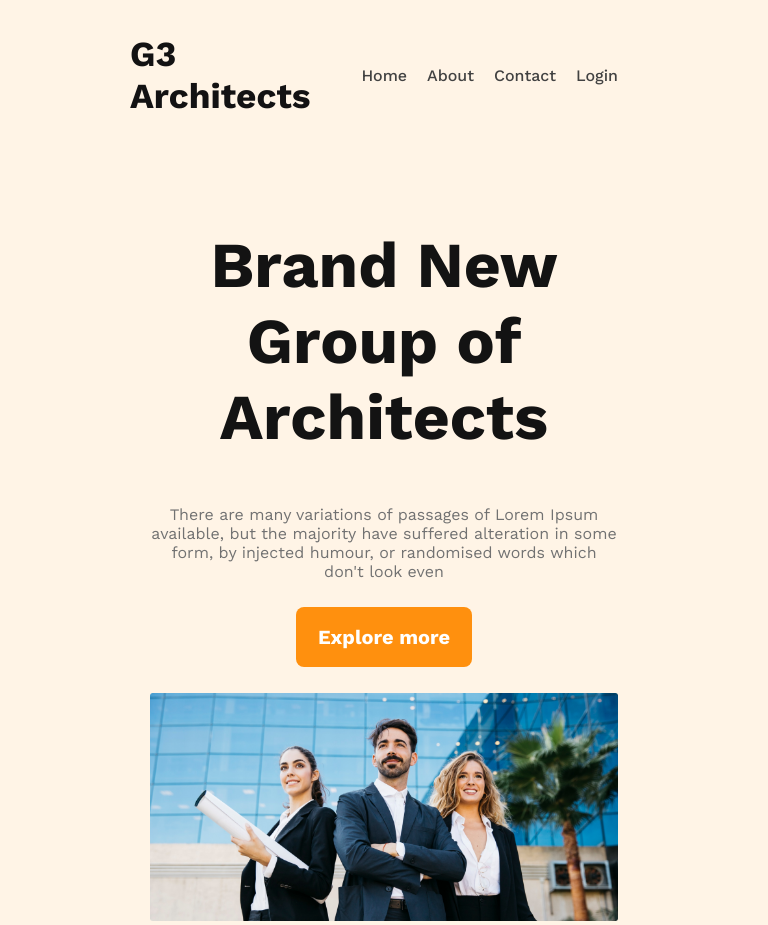
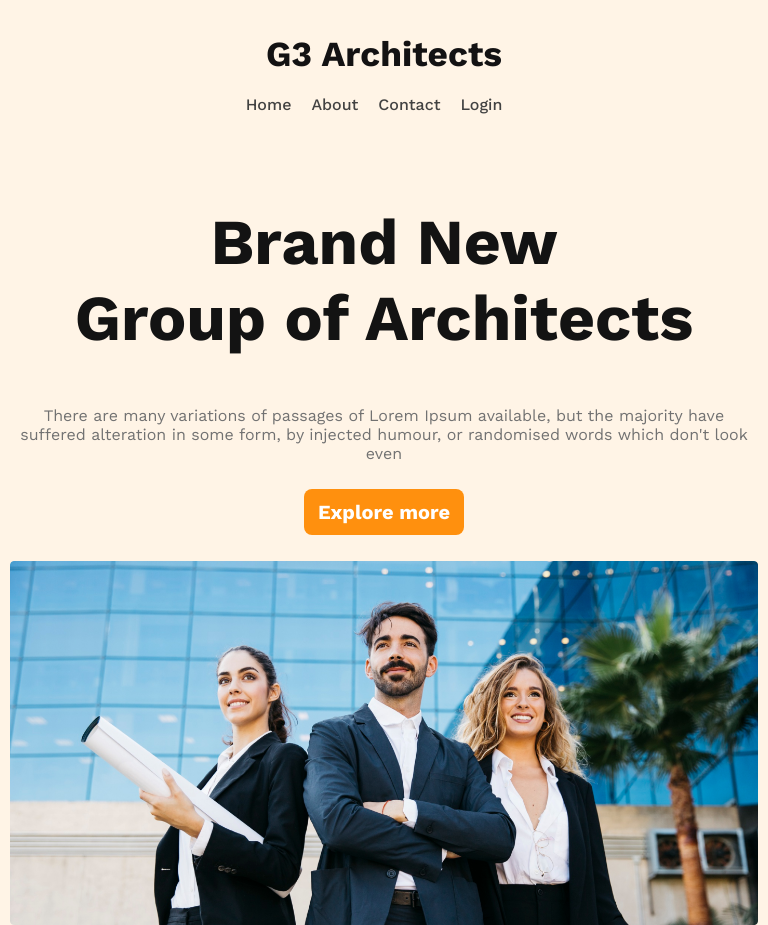
Before and after one commit to Mohammadarifcoding/g3-artic-website, a plain HTML site: page index.html in a window 768 px wide. Shown: the top 925 px of the page. Drawn offline with nearby package versions, Linux system fonts and the light colour scheme.

Commit message:
Making the banner also responsive

```diff
--- a/index.html
+++ b/index.html
@@ -45,7 +45,7 @@
             the majority have suffered alteration in some form, by injected
             humour, or randomised words which don't look even
           </p>
-          <button class="btn-primary">Explore more</button>
+          <button class="btn-primary btn-responsive">Explore more</button>
         </div>
 
         <img src="images/banner.png" alt="" />
--- a/responsive.css
+++ b/responsive.css
@@ -1,5 +1,8 @@
 @media screen and (max-width:576px) {
-
+    .btn-responsive{
+            font-size: 1rem;
+            padding: 9px 11px;
+    }
     header{
         padding: 33px 10px 130px 10px;
     }
@@ -23,3 +26,16 @@
 
     }
 }
+@media screen and (min-width:577px) and (max-width:900px) {
+    nav{
+        flex-direction: column;
+        text-align: center;
+        gap: 20px;
+      }
+      header{
+        padding: 33px 10px 130px 10px;
+    }
+    .btn-responsive{
+        padding: 11px 14px;
+    }
+}
--- a/style.css
+++ b/style.css
@@ -23,7 +23,7 @@
 /* Header section started */
 header {
   background-color: rgba(255, 144, 14, 0.1);
-  padding: 33px 130px 130px 130px;
+  padding: 33px 100px 130px 100px;
 }
 
 /* nav section started */
@@ -54,16 +54,17 @@ nav li a {
 /* nav section finished */
 
 /* banner section started */
-.banner{
-    padding: 20px;
-}
+ .banner{
+  margin:0 auto;
+  width: 100%;
+ }
 .banner-content {
   max-width: 800px;
   text-align: center;
   margin: 0 auto;
 }
 .banner-title {
-  color: var(--dark-01, #131313);
+  color:  #131313;
   text-align: center;
   font-size: 64px;
   font-weight: 700;
```
